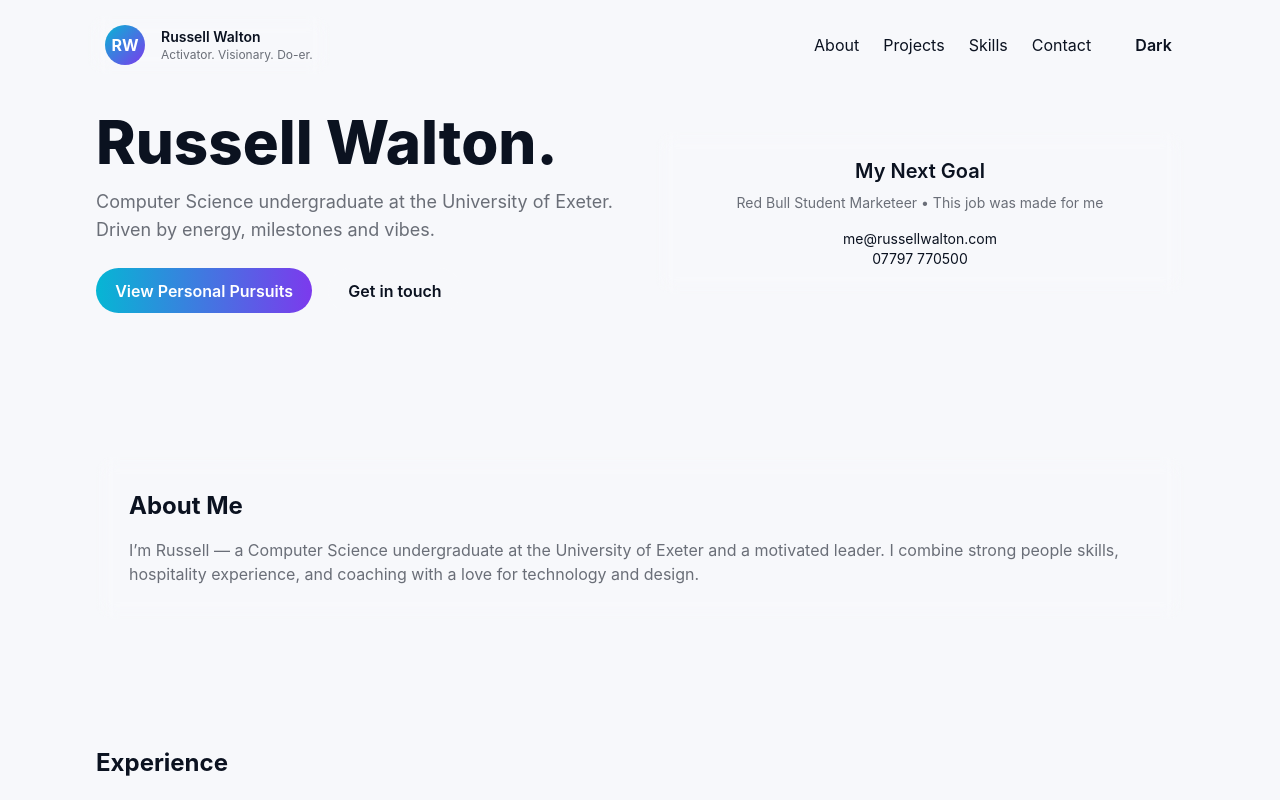
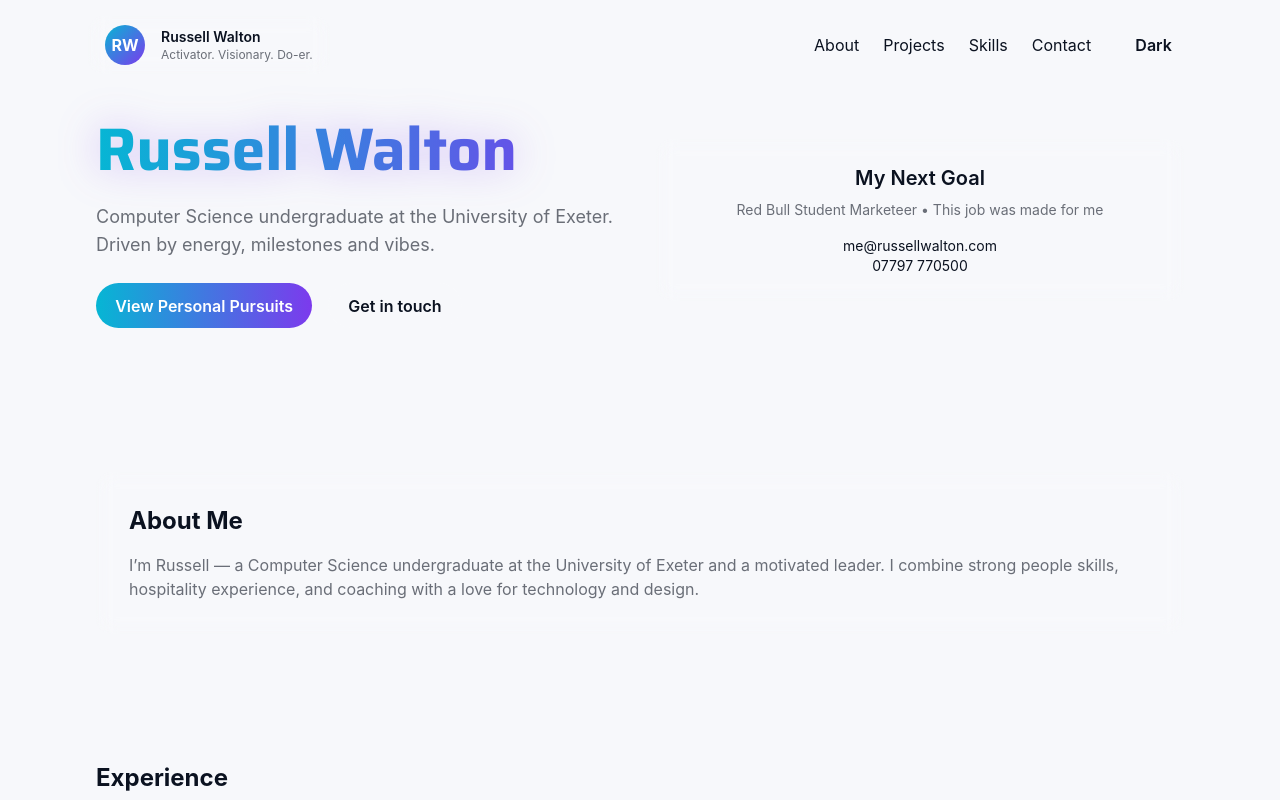
Before and after one commit to raw724/portfolio, a React (Vite) app: page / in a window 1280 px wide. Shown: the top 800 px of the page. Built offline with nearby package versions, Linux system fonts and the light colour scheme.

Commit message:
Update Hero component heading style and size

```diff
--- a/src/components/Hero.jsx
+++ b/src/components/Hero.jsx
@@ -5,7 +5,7 @@ export default function Hero() {
     <section id="home" className="pt-28 pb-20">
       <div className="max-w-6xl mx-auto grid lg:grid-cols-2 gap-8 items-center">
         <div>
-          <h1 className="text-5xl lg:text-6xl font-extrabold leading-tight">Russell Walton.</h1>
+          <h1 className="text-6xl font-bold leading-tight bg-gradient-to-r from-[--accent-from] to-[--accent-to] bg-clip-text text-transparent drop-shadow-[0_0_20px_rgba(124,58,237,0.3)]" style={{ fontFamily: "'Saira', sans-serif" }}>Russell Walton</h1>
           <p className="mt-4 text-lg text-[--muted] max-w-xl">
             Computer Science undergraduate at the University of Exeter. Driven by energy, milestones and vibes.
           </p>
```
